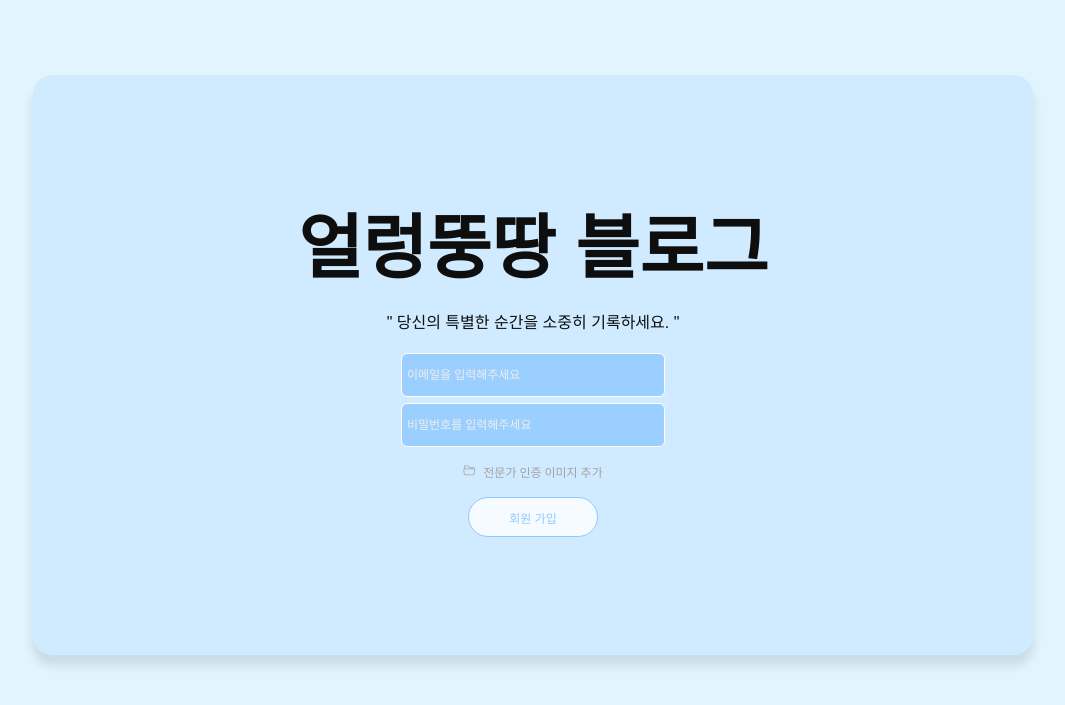
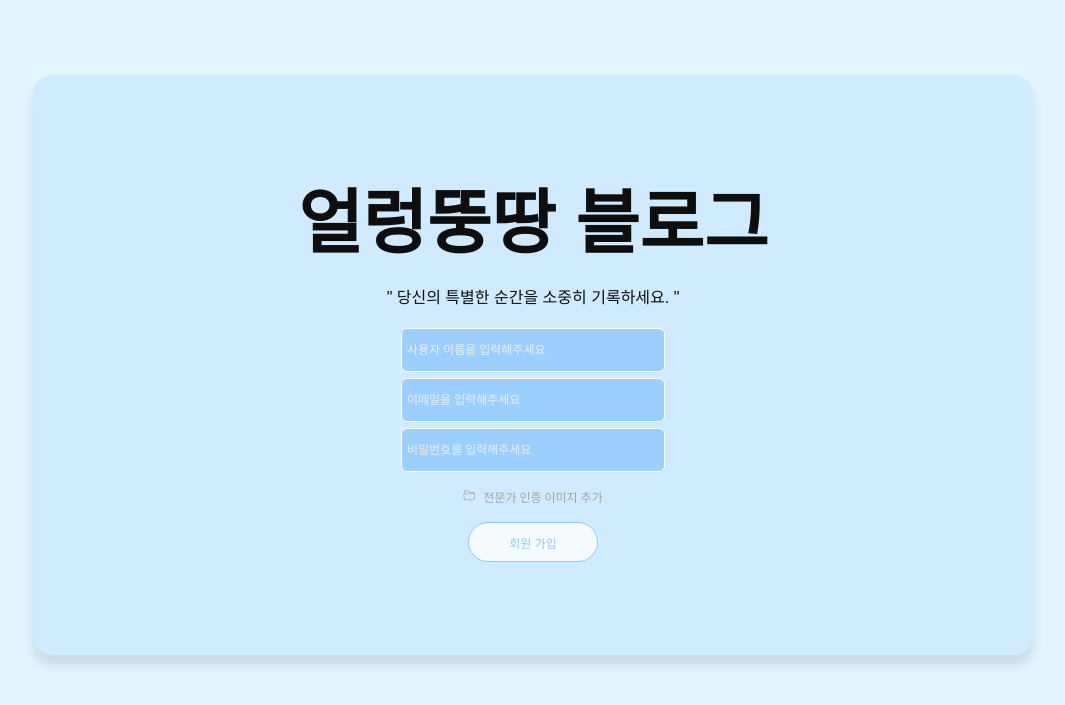
Before and after one commit to beebe0mg/python_blog, a Flask app: page /join in a window 1280 px wide. Shown: the top 705 px of the page, without its empty margins (107-1172 px from the left). Run offline with Flask 3, Linux system fonts and the light colour scheme; some web fonts are replaced.

Commit message:
✨ [feat] : User 이름 입력 칸 생성

```diff
--- a/static/css/join.css
+++ b/static/css/join.css
@@ -91,7 +91,8 @@ a {
 }
 
 #Input-Email,
-#Input-Password {
+#Input-Password,
+#Input-Name {
     display: flex;
     width: 255px;
     height: 40px;
@@ -104,7 +105,8 @@ a {
 }
 
 #Input-Email::placeholder,
-#Input-Password::placeholder {
+#Input-Password::placeholder,
+#Input-Name::placeholder {
     color: #EEE;
     font-family: 'Pretendard';
     font-weight: 400;
@@ -112,7 +114,8 @@ a {
 }
 
 #Input-Password:focus,
-#Input-Email:focus {
+#Input-Email:focus,
+#Input-Name:focus {
     outline: none;
     font-family: 'Pretendard';
 }
--- a/templates/join.html
+++ b/templates/join.html
@@ -15,6 +15,7 @@
             <p id="Blog-Slogan">" 당신의 특별한 순간을 소중히 기록하세요. "</p>
         </section>
         <section class="Input-Container">
+            <input id="Input-Name" type="Text" placeholder="사용자 이름을 입력해주세요"/>
             <input id="Input-Email" type="Text" placeholder="이메일을 입력해주세요"/>
             <input id="Input-Password" type="Password" placeholder="비밀번호를 입력해주세요"/>
         </section>
--- a/templates/login.html
+++ b/templates/login.html
@@ -14,6 +14,7 @@
             <p id="Blog-Slogan">" 당신의 특별한 순간을 소중히 기록하세요. "</p>
         </section>
         <section class="Input-Container">
+            <input id="Input-Name" type="Text" placeholder="사용자 이름을 입력해주세요"/>
             <input id="Input-Email" type="Text" placeholder="이메일을 입력해주세요"/>
             <input id="Input-Password" type="Password" placeholder="비밀번호를 입력해주세요"/>
         </section>
```
Also changed, not shown: static/css/login.css (+6 -3 lines).
